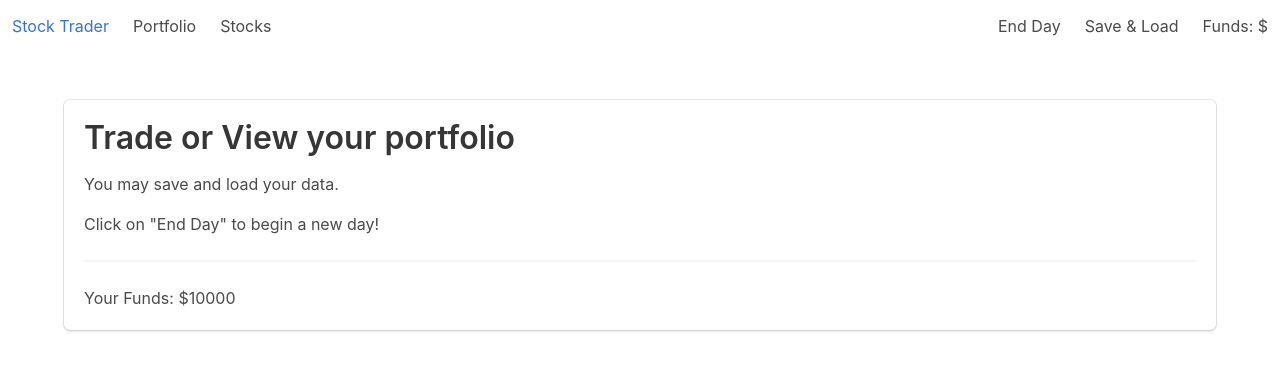
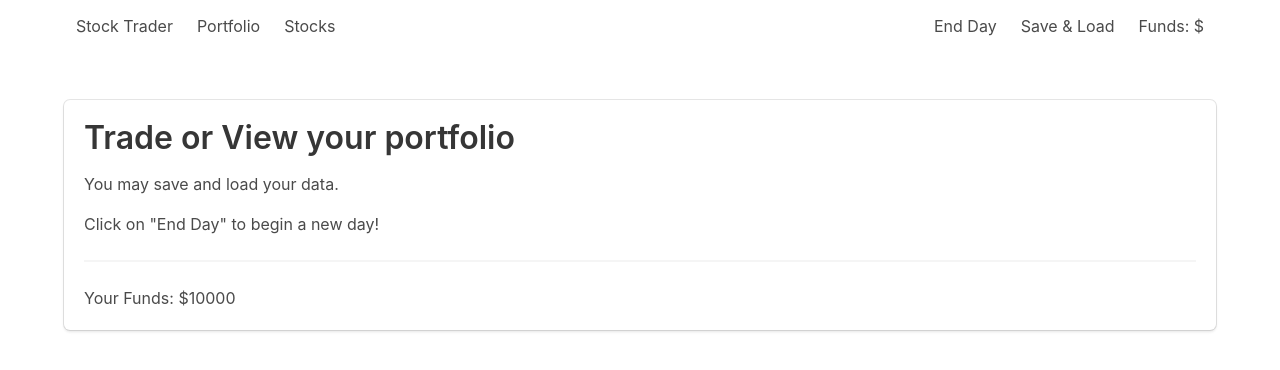
Before and after one commit to syearian/stock-trader, a Vue app: page / in a window 1280 px wide. Shown: the top 370 px of the page. Built offline with nearby package versions, Linux system fonts and the light colour scheme.

Commit message:
Add container to Navbar

```diff
--- a/src/components/NavBar.vue
+++ b/src/components/NavBar.vue
@@ -1,5 +1,6 @@
 <template>
   <nav class="navbar is-transparent" role="navigation" aria-label="main navigation">
+    <div class="container">
       <div class="navbar-left">
         <router-link to="/" class="navbar-item">Stock Trader</router-link>
         <router-link to="/portfolio" class="navbar-item">Portfolio</router-link>
@@ -16,6 +17,7 @@
         </div>
         <div class="navbar-item">Funds: ${{  }}</div>
       </div>
+    </div>
   </nav>
 </template>
 
@@ -26,7 +28,7 @@ export default {
 </script>
 
 <style lang="scss">
-.navbar {
+.navbar .container {
   display: flex;
   justify-content: space-between;
 }
```
Lines whose indentation alone changed are shown as unchanged.
